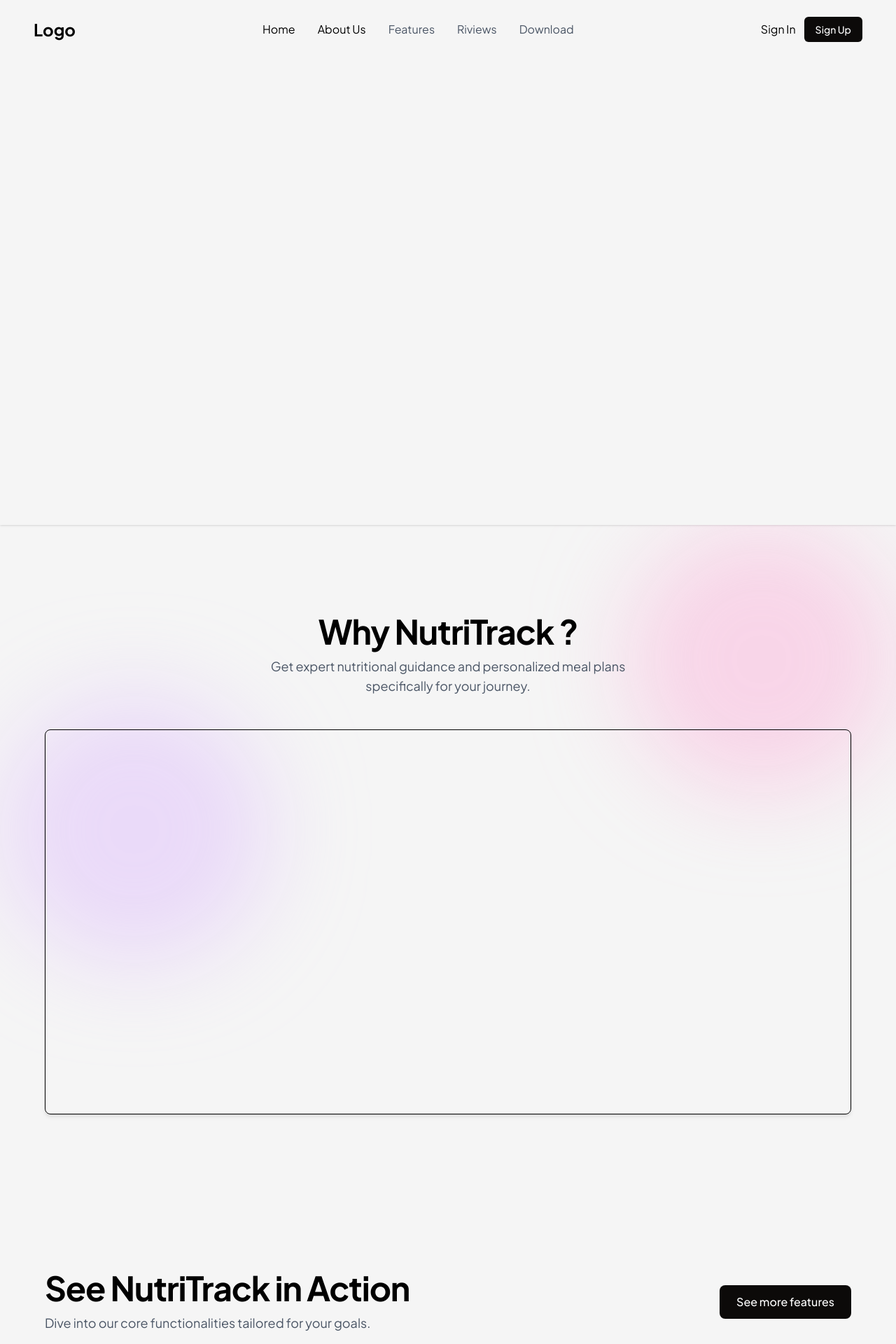
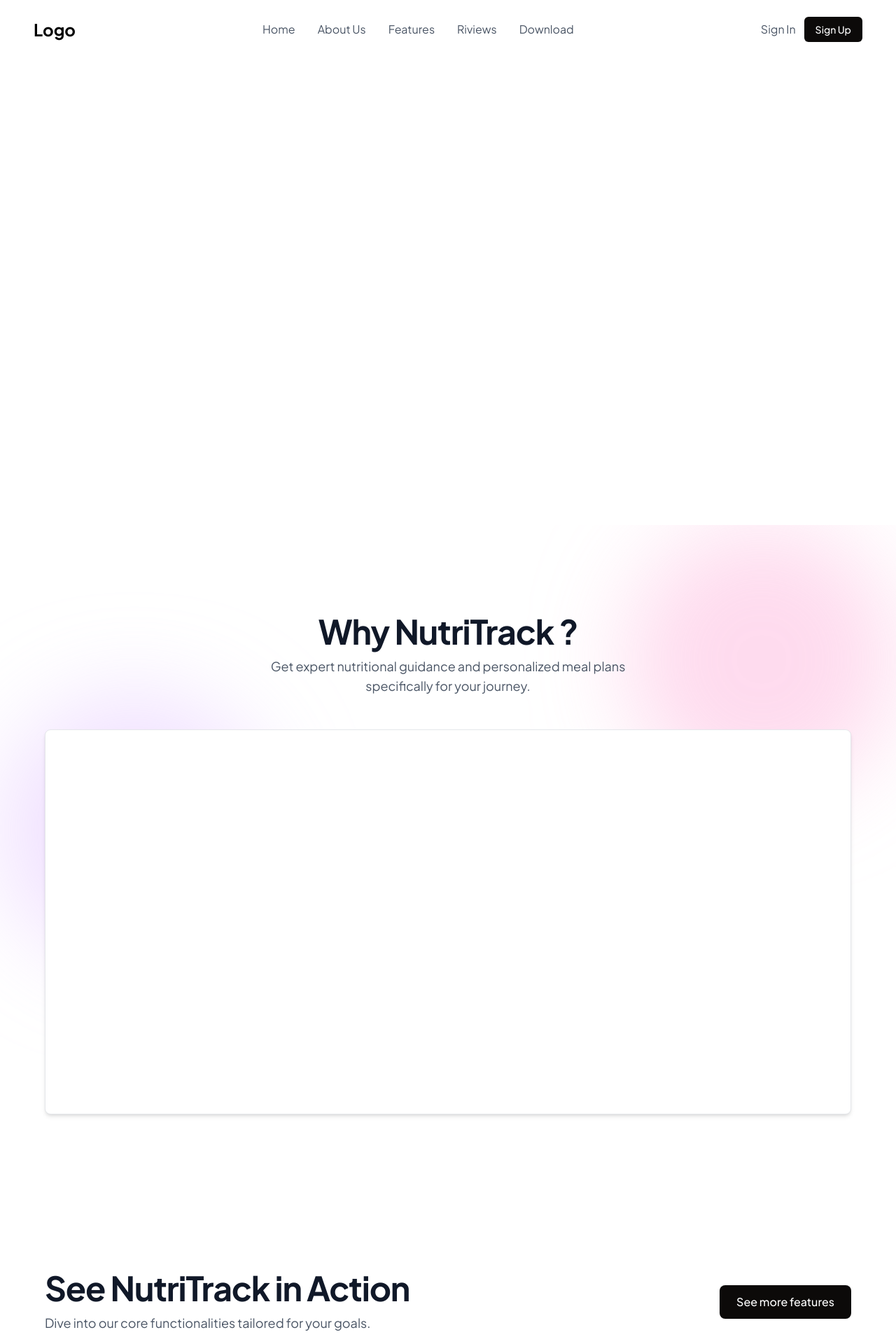
Before and after one commit to CinamonBun/NutriTrackWeb, a PHP site: page / in a window 1280 px wide. Shown: the top 1920 px of the page at 70% size. Run offline with PHP 8.4, Linux system fonts and the light colour scheme.

Commit message:
Refactor: Update Tailwind CSS and improve theme styling
Updates Tailwind CSS to version 4.1.14 and refactors CSS variables for better theme management.

Co-authored-by: ariefbaguscahyono <ariefbaguscahyono@gmail.com>

```diff
--- a/package.json
+++ b/package.json
@@ -1,6 +1,6 @@
 {
   "dependencies": {
     "@tailwindcss/cli": "^4.1.13",
-    "tailwindcss": "^4.1.13"
+    "tailwindcss": "^4.1.14"
   }
 }
--- a/src/index.html
+++ b/src/index.html
@@ -50,10 +50,10 @@
                 </div>
                 <ul class="hidden md:flex items-center space-x-8">
                     <li><a href="#"
-                            class="hover:bg-light-text hover:text-white transition duration-200 transform hover:scale-105">Home</a>
+                            class="text-gray-600 hover:text-gray-900 dark:text-gray-300 dark:hover:text-white transition duration-200 transform hover:scale-105">Home</a>
                     </li>
                     <li><a href="#"
-                            class="hover:text-light-text dark:text-gray-300 dark:hover:text-white transition duration-200 transform hover:scale-105">About
+                            class="text-gray-600 hover:text-gray-900 dark:text-gray-300 dark:hover:text-white transition duration-200 transform hover:scale-105">About
                             Us</a></li>
                     <li><a href="#"
                             class="text-gray-600 hover:text-gray-950 dark:text-gray-300 dark:hover:text-white transition duration-200 transform hover:scale-105">Features</a>
@@ -67,7 +67,7 @@
                 </ul>
                 <div class="hidden md:flex items-center space-x-3">
                     <a href="signin.html"
-                        class="dark:text-dark-text whitespace-nowrap transition duration-200 focus-visible:outline-none focus-visible:ring-2 focus-visible:ring-offset-2 disabled:pointer-events-none w-full">
+                        class="text-gray-600 hover:text-gray-900 dark:text-gray-300 dark:hover:text-white whitespace-nowrap transition duration-200 focus-visible:outline-none focus-visible:ring-2 focus-visible:ring-offset-2 disabled:pointer-events-none w-full">
                         Sign In
                     </a>
                     <a href="signup.html"
@@ -91,7 +91,7 @@
     <!-- Main -->
     <main>
         <!-- Hero Section -->
-        <section class="py-16 md:py-32 h-[750px] relative overflow-hidden shadow-sm bg-light-bg dark:bg-dark-bg">
+        <section class="py-16 md:py-32 h-[750px] relative overflow-hidden shadow-sm bg-white dark:bg-dark-bg">
             <div class="absolute inset-0 opacity-60"></div>
             <div class="container mx-auto px-6 relative z-10">
                 <!-- Konten Hero -->
@@ -99,7 +99,7 @@
         </section>
 
         <!-- Why NutriTrack Section -->
-        <section class="relative text-center py-16 sm:py-32 overflow-hidden bg-light-bg dark:bg-dark-bg">
+        <section class="relative text-center py-16 sm:py-32 overflow-hidden bg-white dark:bg-dark-bg">
             <div aria-hidden="true" class="absolute inset-0 z-0">
                 <div
                     class="absolute bottom-0 left-0 inset-y-1/4 w-96 h-96 bg-purple-300 rounded-full mix-blend-multiply filter blur-3xl opacity-40 animate-blob">
@@ -112,7 +112,7 @@
             <div class="relative z-10">
                 <div class="max-w-7xl mx-auto px-4 sm:px-6 lg:px-8">
                     <div class="text-center mb-6 md:mb-0">
-                        <h2 class="text-4xl sm:text-5xl font-bold tracking-tight text-light-text dark:text-dark-text">
+                        <h2 class="text-4xl sm:text-5xl font-bold tracking-tight text-gray-900 dark:text-dark-text">
                             Why NutriTrack ?
                         </h2>
                         <p class="mt-3 text-lg text-gray-600 dark:text-gray-300 max-w-xl mx-auto">
@@ -121,7 +121,7 @@
                     </div>
                     <div class="max-w-7xl mx-auto px-4 sm:px-6 lg:px-8">
                         <div
-                            class="mt-12 max-w-6xl mx-auto h-[550px] bg-light-card dark:bg-dark-card rounded-lg shadow-md border border-light-border dark:border-dark-border">
+                            class="mt-12 max-w-6xl mx-auto h-[550px] bg-white dark:bg-dark-card rounded-lg shadow-md border border-gray-200 dark:border-dark-border">
                         </div>
                     </div>
                 </div>
@@ -129,13 +129,13 @@
         </section>
 
         <!-- See NutriTrack in Action Section -->
-        <div class="max-w-7xl mx-auto px-4 sm:px-6 lg:px-8 bg-light-bg dark:bg-dark-bg">
+        <div class="max-w-7xl mx-auto px-4 sm:px-6 lg:px-8 bg-white dark:bg-dark-bg">
             <section class="py-16 sm:py-24">
                 <div class="max-w-7xl mx-auto px-4 sm:px-6 lg:px-8">
                     <div class="flex flex-col md:flex-row items-center justify-between mb-12 sm:mb-16">
                         <div class="text-center md:text-left mb-6 md:mb-0">
                             <h2
-                                class="text-4xl sm:text-5xl font-bold tracking-tight text-light-text dark:text-dark-text">
+                                class="text-4xl sm:text-5xl font-bold tracking-tight text-gray-900 dark:text-dark-text">
                                 See NutriTrack in Action</h2>
                             <p class="mt-3 text-lg text-gray-600 dark:text-gray-300 max-w-xl">
                                 Dive into our core functionalities tailored for your goals.
@@ -149,13 +149,13 @@
 
                     <div class="grid grid-cols-1 md:grid-cols-3 gap-8">
                         <div
-                            class="h-[500px] bg-light-card dark:bg-dark-card rounded-lg shadow-md border border-light-border dark:border-dark-border">
+                            class="h-[500px] bg-white dark:bg-dark-card rounded-lg shadow-md border border-gray-200 dark:border-dark-border">
                         </div>
                         <div
-                            class="h-[500px] bg-light-card dark:bg-dark-card rounded-lg shadow-md border border-light-border dark:border-dark-border">
+                            class="h-[500px] bg-white dark:bg-dark-card rounded-lg shadow-md border border-gray-200 dark:border-dark-border">
                         </div>
                         <div
-                            class="h-[500px] bg-light-card dark:bg-dark-card rounded-lg shadow-md border border-light-border dark:border-dark-border">
+                            class="h-[500px] bg-white dark:bg-dark-card rounded-lg shadow-md border border-gray-200 dark:border-dark-border">
                         </div>
                     </div>
                 </div>
@@ -165,7 +165,7 @@
             <section class="py-16 sm:py-24">
                 <div class="max-w-7xl mx-auto px-4 sm:px-6 lg:px-8">
                     <div class="text-center mb-6 md:mb-0">
-                        <h2 class="text-4xl sm:text-5xl font-bold tracking-tight text-light-text dark:text-dark-text">
+                        <h2 class="text-4xl sm:text-5xl font-bold tracking-tight text-gray-900 dark:text-dark-text">
                             Riview</h2>
                         <p class="mt-3 text-lg text-gray-600 dark:text-gray-300 max-w-xl mx-auto">
                             What are they saying about us?
@@ -174,46 +174,46 @@
                     <div class="mt-12 grid grid-cols-2 md:grid-cols-4 gap-4 sm:gap-6">
                         <div class="space-y-4 sm:space-y-6">
                             <div
-                                class="h-40 bg-light-card dark:bg-dark-card rounded-lg border border-light-border dark:border-dark-border">
+                                class="h-40 bg-white dark:bg-dark-card rounded-lg border border-gray-200 dark:border-dark-border">
                             </div>
                             <div
-                                class="h-56 bg-light-card dark:bg-dark-card rounded-lg border border-light-border dark:border-dark-border">
+                                class="h-56 bg-white dark:bg-dark-card rounded-lg border border-gray-200 dark:border-dark-border">
                             </div>
                             <div
-                                class="h-40 bg-light-card dark:bg-dark-card rounded-lg border border-light-border dark:border-dark-border">
+                                class="h-40 bg-white dark:bg-dark-card rounded-lg border border-gray-200 dark:border-dark-border">
                             </div>
                         </div>
                         <div class="space-y-4 sm:space-y-6">
                             <div
-                                class="h-56 bg-light-card dark:bg-dark-card rounded-lg border border-light-border dark:border-dark-border">
+                                class="h-56 bg-white dark:bg-dark-card rounded-lg border border-gray-200 dark:border-dark-border">
                             </div>
                             <div
-                                class="h-40 bg-light-card dark:bg-dark-card rounded-lg border border-light-border dark:border-dark-border">
+                                class="h-40 bg-white dark:bg-dark-card rounded-lg border border-gray-200 dark:border-dark-border">
                             </div>
                             <div
-                                class="h-56 bg-light-card dark:bg-dark-card rounded-lg border border-light-border dark:border-dark-border">
+                                class="h-56 bg-white dark:bg-dark-card rounded-lg border border-gray-200 dark:border-dark-border">
                             </div>
                         </div>
                         <div class="space-y-4 sm:space-y-6">
                             <div
-                                class="h-40 bg-light-card dark:bg-dark-card rounded-lg border border-light-border dark:border-dark-border">
+                                class="h-40 bg-white dark:bg-dark-card rounded-lg border border-gray-200 dark:border-dark-border">
                             </div>
                             <div
-                                class="h-56 bg-light-card dark:bg-dark-card rounded-lg border border-light-border dark:border-dark-border">
+                                class="h-56 bg-white dark:bg-dark-card rounded-lg border border-gray-200 dark:border-dark-border">
                             </div>
                             <div
-                                class="h-40 bg-light-card dark:bg-dark-card rounded-lg border border-light-border dark:border-dark-border">
+                                class="h-40 bg-white dark:bg-dark-card rounded-lg border border-gray-200 dark:border-dark-border">
                             </div>
                         </div>
                         <div class="space-y-4 sm:space-y-6">
                             <div
-                                class="h-56 bg-light-card dark:bg-dark-card rounded-lg border border-light-border dark:border-dark-border">
+                                class="h-56 bg-white dark:bg-dark-card rounded-lg border border-gray-200 dark:border-dark-border">
                             </div>
                             <div
-                                class="h-40 bg-light-card dark:bg-dark-card rounded-lg border border-light-border dark:border-dark-border">
+                                class="h-40 bg-white dark:bg-dark-card rounded-lg border border-gray-200 dark:border-dark-border">
                             </div>
                             <div
-                                class="h-56 bg-light-card dark:bg-dark-card rounded-lg border border-light-border dark:border-dark-border">
+                                class="h-56 bg-white dark:bg-dark-card rounded-lg border border-gray-200 dark:border-dark-border">
                             </div>
                         </div>
                     </div>
@@ -223,14 +223,14 @@
     </main>
 
     <!-- Footer -->
-    <footer class="bg-light-bg dark:bg-dark-bg my-24 sm:py-24">
+    <footer class="bg-white dark:bg-dark-bg my-24 sm:py-24">
         <div class="max-w-7xl mx-auto py-12 px-4 sm:px-6 lg:px-8">
             <div class="grid grid-cols-2 md:grid-cols-5 gap-8 items-start">
                 <div class="space-y-4">
                     <a href="mailto:hi@nutritrack.com"
-                        class="text-lg hover:underline block text-light-text dark:text-dark-text">hi@nutritrack.com</a>
-                    <div class="flex space-x-4 text-light-text dark:text-dark-text">
-                        <a href="#" class="hover:bg-light-hover dark:hover:text-white">
+                        class="text-lg hover:underline block text-gray-900 dark:text-dark-text">hi@nutritrack.com</a>
+                    <div class="flex space-x-4 text-gray-900 dark:text-dark-text">
+                        <a href="#" class="hover:bg-gray-100 dark:hover:text-white">
                             <svg xmlns="http://www.w3.org/2000/svg" fill="none" viewBox="0 0 24 24" stroke-width="1.5"
                                 stroke="currentColor" class="size-6">
                                 <path stroke-linecap="round" stroke-linejoin="round" d="M6 18 18 6M6 6l12 12" />
@@ -256,10 +256,10 @@
                 </div>
 
                 <div>
-                    <h4 class="font-medium text-light-text dark:text-dark-text">Product</h4>
+                    <h4 class="font-medium text-gray-900 dark:text-dark-text">Product</h4>
                     <ul class="mt-4 space-y-4 text-sm">
                         <li><a href="#"
-                                class="text-light-text hover:text-light-text dark:text-dark-text dark:hover:text-white">Home</a>
+                                class="text-light-text hover:text-gray-900 dark:text-dark-text dark:hover:text-white">Home</a>
                         </li>
                         <li><a href="#"
                                 class="text-light-text hover:text-gray-900 dark:text-dark-text dark:hover:text-white">Features</a>
@@ -271,7 +271,7 @@
                 </div>
 
                 <div>
-                    <h4 class="font-medium text-light-text dark:text-dark-text">Company</h4>
+                    <h4 class="font-medium text-gray-900 dark:text-dark-text">Company</h4>
                     <ul class="mt-4 space-y-4 text-sm">
                         <li><a href="#"
                                 class="text-light-text hover:text-gray-900 dark:text-dark-text dark:hover:text-white">4Ever
@@ -283,7 +283,7 @@
                 </div>
 
                 <div>
-                    <h4 class="font-medium text-light-text dark:text-dark-text">What Our Users Say</h4>
+                    <h4 class="font-medium text-gray-900 dark:text-dark-text">What Our Users Say</h4>
                     <ul class="mt-4 space-y-4 text-sm">
                         <li><a href="#"
                                 class="text-light-text hover:text-gray-900 dark:text-dark-text dark:hover:text-white">Riviews</a>
@@ -295,7 +295,7 @@
                     <div class="relative inline-block text-left w-full">
                         <div>
                             <button id="dropdownButton" type="button"
-                                class="inline-flex justify-start w-full rounded-md border border-light-border dark:border-dark-border shadow-sm px-4 py-2 bg-light-card dark:bg-dark-card text-sm font-medium text-light-text dark:text-dark-text hover:bg-light-hover dark:hover:bg-dark-hover focus:outline-none focus:ring-2 focus:ring-offset-2 focus:ring-[#000000]"
+                                class="inline-flex justify-start w-full rounded-md border border-gray-200 dark:border-dark-border shadow-sm px-4 py-2 bg-white dark:bg-dark-card text-sm font-medium text-gray-900 dark:text-dark-text hover:bg-gray-100 dark:hover:bg-dark-hover focus:outline-none focus:ring-2 focus:ring-offset-2 focus:ring-[#000000]"
                                 aria-expanded="true" aria-haspopup="true">
                                 Language
                                 <svg class="-mr-1 ml-auto h-5 w-5" xmlns="http://www.w3.org/2000/svg"
@@ -308,14 +308,14 @@
                         </div>
 
                         <div id="dropdownMenu"
-                            class="hidden origin-top-right absolute right-0 mt-2 w-auto rounded-md shadow-lg bg-light-card dark:bg-dark-card ring-1 ring-black ring-opacity-5 focus:outline-none fade-in"
+                            class="hidden origin-top-right absolute right-0 mt-2 w-auto rounded-md shadow-lg bg-white dark:bg-dark-card ring-1 ring-black ring-opacity-5 focus:outline-none fade-in"
                             role="menu" aria-orientation="vertical" aria-labelledby="dropdownButton">
                             <div class="py-1" role="none">
                                 <a href="#"
-                                    class="text-light-text dark:text-dark-text block px-4 py-2 text-sm hover:bg-light-hover dark:hover:bg-dark-hover"
+                                    class="text-gray-900 dark:text-dark-text block px-4 py-2 text-sm hover:bg-gray-100 dark:hover:bg-dark-hover"
                                     role="menuitem">English</a>
                                 <a href="#"
-                                    class="text-light-text dark:text-dark-text block px-4 py-2 text-sm hover:bg-light-hover dark:hover:bg-dark-hover"
+                                    class="text-gray-900 dark:text-dark-text block px-4 py-2 text-sm hover:bg-gray-100 dark:hover:bg-dark-hover"
                                     role="menuitem">Bahasa Indonesia</a>
                             </div>
                         </div>
@@ -323,7 +323,7 @@
 
                     <div class="flex space-x-2">
                         <div id="theme-switcher"
-                            class="flex p-1 rounded-full border border-light-border dark:border-dark-border shadow-sm bg-light-card dark:bg-dark-card">
+                            class="flex p-1 rounded-full border border-gray-200 dark:border-dark-border shadow-sm bg-white dark:bg-dark-card">
                             <button id="system-btn"
                                 class="flex items-center justify-center p-2 rounded-full transition-colors duration-200">
                                 <svg xmlns="http://www.w3.org/2000/svg" fill="none" viewBox="0 0 24 24"
@@ -441,10 +441,10 @@
 
         window.addEventListener('scroll', () => {
             if (window.scrollY > scrollThreshold) {
-                header.classList.add('bg-light-bg', 'dark:bg-dark-bg', 'shadow-lg', 'backdrop-blur-sm', 'bg-opacity-80', 'py-4');
+                header.classList.add('bg-white', 'dark:bg-dark-bg', 'shadow-lg', 'backdrop-blur-sm', 'bg-opacity-80', 'py-4');
                 header.classList.remove('py-6');
             } else {
-                header.classList.remove('bg-light-bg', 'dark:bg-dark-bg', 'shadow-lg', 'backdrop-blur-sm', 'bg-opacity-80', 'py-4');
+                header.classList.remove('bg-white', 'dark:bg-dark-bg', 'shadow-lg', 'backdrop-blur-sm', 'bg-opacity-80', 'py-4');
                 header.classList.add('py-6');
             }
         });
--- a/src/output.css
+++ b/src/output.css
@@ -14,6 +14,7 @@
     --color-purple-300: oklch(82.7% 0.119 306.383);
     --color-pink-300: oklch(82.3% 0.12 346.018);
     --color-gray-50: oklch(98.5% 0.002 247.839);
+    --color-gray-100: oklch(96.7% 0.003 264.542);
     --color-gray-200: oklch(92.8% 0.006 264.531);
     --color-gray-300: oklch(87.2% 0.01 258.338);
     --color-gray-400: oklch(70.7% 0.022 261.325);
@@ -646,6 +647,9 @@
   .text-gray-800 {
     color: var(--color-gray-800);
   }
+  .text-gray-900 {
+    color: var(--color-gray-900);
+  }
   .text-indigo-600 {
     color: var(--color-indigo-600);
   }
@@ -754,6 +758,13 @@
       }
     }
   }
+  .hover\:bg-gray-100 {
+    &:hover {
+      @media (hover: hover) {
+        background-color: var(--color-gray-100);
+      }
+    }
+  }
   .hover\:bg-gray-700 {
     &:hover {
       @media (hover: hover) {
@@ -772,13 +783,6 @@
     &:hover {
       @media (hover: hover) {
         color: var(--color-gray-950);
-      }
-    }
-  }
-  .hover\:text-white {
-    &:hover {
-      @media (hover: hover) {
-        color: var(--color-white);
       }
     }
   }
@@ -985,24 +989,16 @@
   }
 }
 @layer base {
-  :root {
-    --light-bg: #f5f5f5;
+  .dark {
     --dark-bg: #1c1c1c;
-    --light-text: #1f2937;
     --dark-text: #f5f5f5;
-    --light-card: #ffffff;
     --dark-card: #2a2a2a;
-    --light-border: #cccccc;
     --dark-border: #404040;
-    --light-hover: #ff0000;
     --dark-hover: #374151;
-    --light-active: #ffffff;
     --dark-active: #34373b;
-    --light-inactive: #9ca3af;
     --dark-inactive: #6b7280;
   }
   body {
-    background-color: var(--light-bg);
     transition: background-color 0.3s, color 0.3s;
   }
   .dark body {
@@ -1012,14 +1008,14 @@
 }
 @layer components {
   .btn-inactive {
-    color: var(--light-inactive);
+    color: #9ca3af;
   }
   .dark .btn-inactive {
     color: var(--dark-inactive);
   }
   .btn-active {
-    background-color: var(--light-active);
-    color: var(--light-text);
+    background-color: #ffffff;
+    color: #1f2937;
     box-shadow: 0 4px 6px -1px rgb(0 0 0 / 0.1), 0 2px 4px -2px rgb(0 0 0 / 0.1);
   }
   .dark .btn-active {
@@ -1028,8 +1024,8 @@
     box-shadow: 0 10px 15px -3px rgb(0 0 0 / 0.1), 0 4px 6px -4px rgb(0 0 0 / 0.1);
   }
   .card {
-    background-color: var(--light-card);
-    border: 1px solid var(--light-border);
+    background-color: #ffffff;
+    border: 1px solid #e5e7eb;
     padding: 1.5rem;
     border-radius: 0.75rem;
     box-shadow: 0 25px 50px -12px rgb(0 0 0 / 0.25);
@@ -1043,7 +1039,7 @@
     transition: all 0.2s ease-in-out;
   }
   .hover-card:hover {
-    background-color: var(--light-hover);
+    background-color: #f3f4f6;
   }
   .dark .hover-card:hover {
     background-color: var(--dark-hover);
```
Also changed, not shown: src/input.css (+9 -15 lines), package-lock.json.
